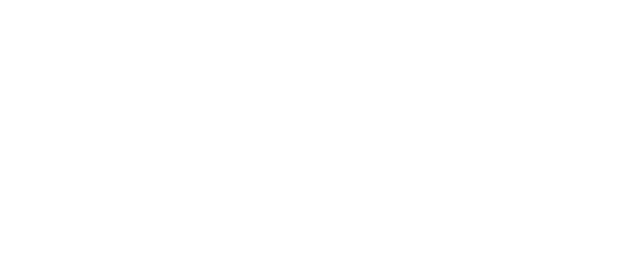
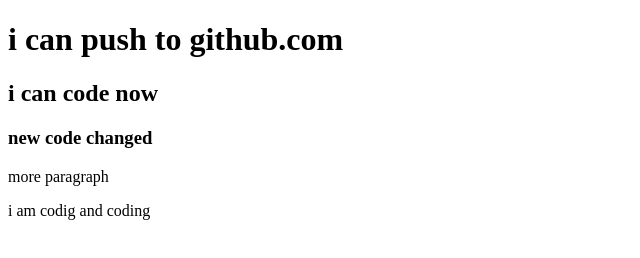
Before and after one commit to zayedhridoy/my-second-repo, a plain HTML site: page index.html in a window 1280 px wide. Shown: the whole page, without its empty margins (0-640 px from the left). Drawn offline with Linux system fonts and the light colour scheme.

Commit message:
css added

```diff
--- a/index.html
+++ b/index.html
@@ -5,8 +5,14 @@
     <meta http-equiv="X-UA-Compatible" content="IE=edge">
     <meta name="viewport" content="width=device-width, initial-scale=1.0">
     <title>my second github repo</title>
+    <link rel="stylesheet" href="style.css">
 </head>
 <body>
+    <h1>i can push to github.com</h1>
+    <h2>i can code now</h2>
+    <h3>new code changed</h3>
+    <p>more paragraph</p>
+    <p>i am codig and coding</p>
 
 </body>
 </html>
```
Also changed, not shown: style.css (added).
